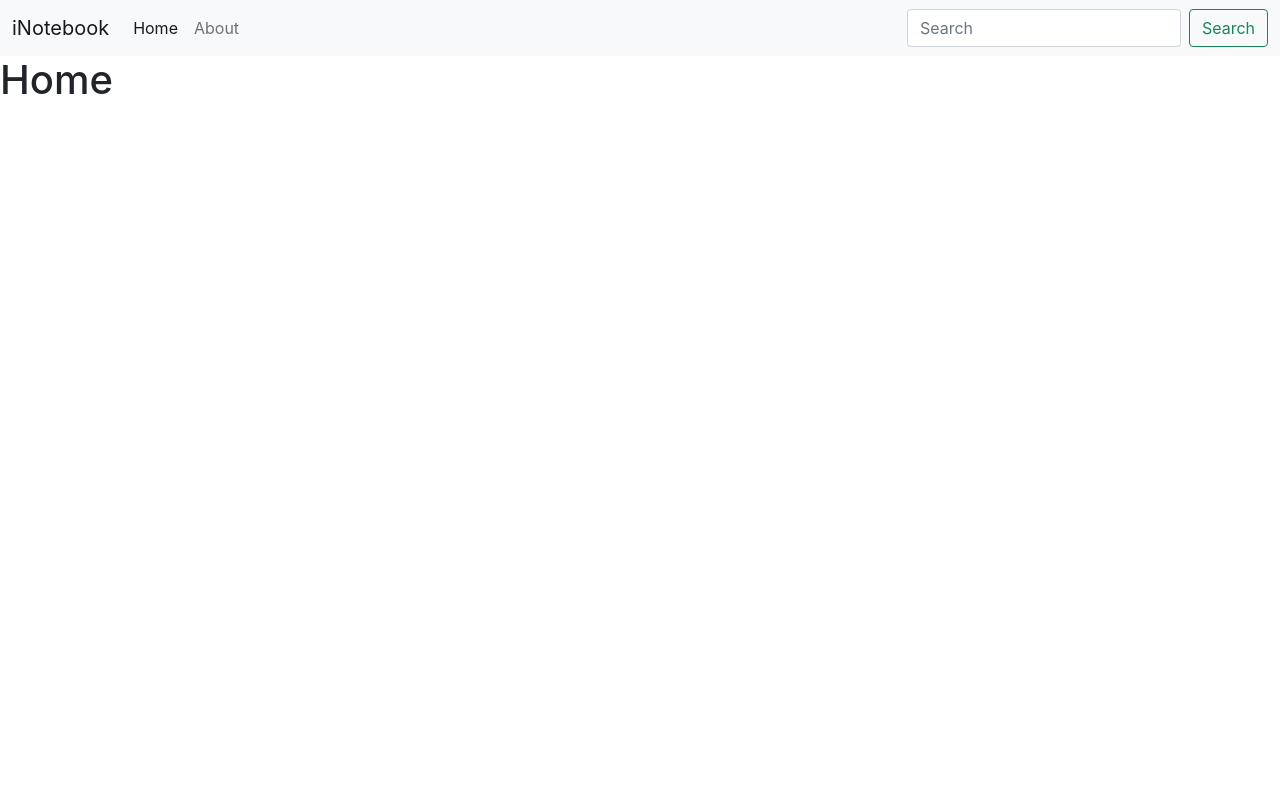
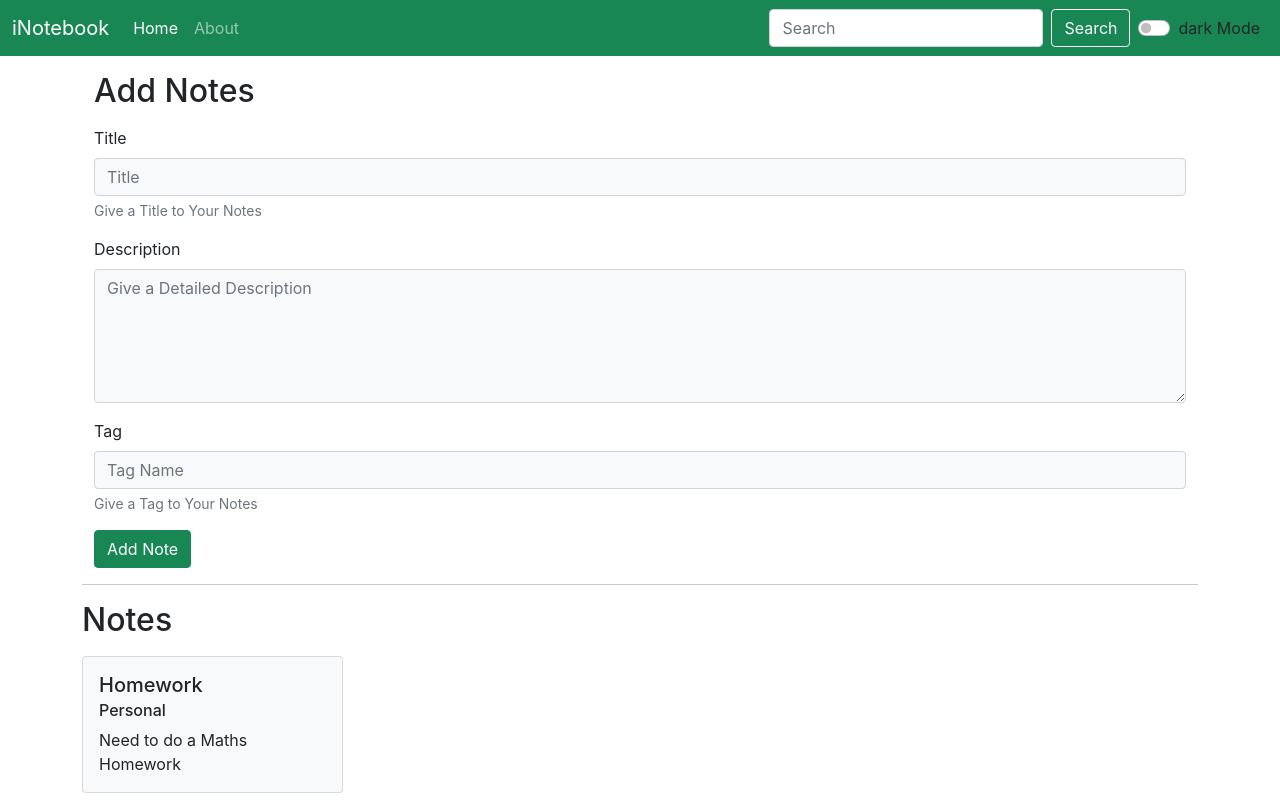
Before and after one commit to teja2004/MERN-Application-FrontEnd, a React (Create React App) app: page / in a window 1280 px wide. Built offline with nearby package versions, Linux system fonts and the light colour scheme.

Commit message:
Commited React UI

```diff
--- a/src/App.js
+++ b/src/App.js
@@ -3,17 +3,51 @@ import Home from "./Components/Home";
 import Navbar from "./Components/Navbar";
 import About from "./Components/About";
 import { BrowserRouter as Router, Routes, Route } from "react-router-dom";
+import NoteState from "./Context/Notes/NoteState";
+import {useState} from "react";
+
 
 function App() {
+  const [mode, setMode] = useState({
+    color : "#000",
+    backgroundColor : "#fff"
+  });
+  const [type,setType] = useState("dark");
+
+  const toggle = () => {
+    console.log("Toggle Color Mode")
+    if (mode.color === "#000"){
+      setMode({
+        color : "#fff",
+        backgroundColor : "#000"
+      })
+      setType("light")
+      document.body.style.color = "#fff";
+      document.body.style.backgroundColor = "#000";
+    }
+    else{
+      setMode({
+        color : "#000",
+        backgroundColor : "#fff"
+      })
+      setType("dark");
+      document.body.style.color = "#000";
+      document.body.style.backgroundColor = "#fff";
+    }
+  }
   return (
     <>
-    <Router>
-      <Navbar />
-      <Routes>
-        <Route exact path="/" element={<Home />}/>
-        <Route exact path="/about" element={<About />} />
-      </Routes>
-    </Router>
+    <NoteState>
+      <Router>
+        <Navbar toggleType={type} toggle={toggle}/>
+        <div className="container">
+        <Routes>
+          <Route exact path="/" element={<Home toggleMode={mode}  toggleType={type}/>}/>
+          <Route exact path="/about" element={<About toggleType={type}/>} />
+        </Routes>
+        </div>
+      </Router>
+    </NoteState>
     </>
   );
 }
--- a/src/Components/About.js
+++ b/src/Components/About.js
@@ -1,9 +1,18 @@
 import React from 'react'
 
-export default function About() {
+export default function About(props) {
   return (
     <>
-        <h1>About</h1>
+    <div className="conatiner my-4">
+    <div class={`p-5 mb-4 bg-${props.toggleType === "dark" ? "light" : "dark"} rounded-3 text-${props.toggleType === "dark" ? "dark" : "light"}`}>
+        <div class="container-fluid py-5">
+        <h1 class="display-5 fw-bold">About iNoteBook</h1>
+        <p class="col-md-8 fs-4">This is Your Notebook , Where You can Assess It by Simply Creating an Account or By Logging In.</p>
+        <p class="col-md-8 fs-4">iNoteBook was Made by Me <q>V Nagateja</q> With the Help of Tutorial of ReactJS by <q><b>Code With Harry</b></q></p>
+        <h1 class="text-end">Thank You<br/>- Nagateja</h1>
+        </div>
+    </div>
+    </div>
     </>
   )
 }
--- a/src/Components/Home.js
+++ b/src/Components/Home.js
@@ -1,9 +1,33 @@
-import React from 'react'
+import React from 'react';
+import Notes from './Notes';
 
-export default function Home() {
+
+export default function Home(props) {
+
   return (
     <>
-        <h1>Home</h1>
+    <div className="container my-3">
+    <h2>Add Notes</h2>
+    <form className="my-3">
+        <div className="mb-3">
+            <label htmlFor="exampleInputTitle" className="form-label">Title </label>
+            <input type="text" className={`form-control bg-${props.toggleType === "dark" ? "light" : "dark"} text-${props.toggleType === "dark" ? "dark" : "light"}`} id="exampleInputTitle" placeholder='Title'/>
+        <div id="Title" className="form-text">Give a Title to Your Notes</div>
+        </div>
+        <div className="mb-3">
+            <label htmlFor="exampleFormControlTextarea1" className="form-label">Description</label>
+            <textarea className={`form-control bg-${props.toggleType === "dark" ? "light" : "dark"} text-${props.toggleType === "dark" ? "dark" : "light"}`} id="exampleFormControlTextarea1" rows="5" placeholder='Give a Detailed Description'></textarea>
+        </div>
+        <div className="mb-3">
+            <label htmlFor="exampleInputTag" className="form-label">Tag</label>
+            <input type="text" className={`form-control bg-${props.toggleType === "dark" ? "light" : "dark"} text-${props.toggleType === "dark" ? "dark" : "light"}`} id="exampleInputTag" placeholder='Tag Name'/>
+            <div id="Tag" className="form-text">Give a Tag to Your Notes</div>
+        </div>
+        <button type="submit" className={`btn btn-${props.toggleType === "dark" ? "success" : "danger"}`}>Add Note</button>
+    </form>
+    </div>
+    <hr/>
+    <Notes styleType={props.toggleMode} toggleType={props.toggleType}/>
     </>
   )
 }
--- a/src/Components/Navbar.js
+++ b/src/Components/Navbar.js
@@ -1,10 +1,16 @@
-import React from 'react'
+import React , {useEffect} from 'react'
 import {Link,Outlet} from "react-router-dom";
+import { useLocation } from 'react-router-dom';
 
-export default function Navbar() {
+export default function Navbar(props) {
+    let location = useLocation();
+
+    useEffect(() => {
+        console.log("User is Currently  at : " + location.pathname);
+    }, [location]);
   return (
     <>
-    <nav className="navbar navbar-expand-lg navbar-light bg-light">
+    <nav className={`navbar navbar-expand-lg navbar-${props.toggleType === "dark" ? "dark" : "light"} bg-${props.toggleType === "dark" ? "success" : "danger"}`}>
         <div className="container-fluid">
         <Link className="navbar-brand" to="/">iNotebook</Link>
         <button className="navbar-toggler" type="button" data-bs-toggle="collapse" data-bs-target="#navbarSupportedContent" aria-controls="navbarSupportedContent" aria-expanded="false" aria-label="Toggle navigation">
@@ -13,16 +19,21 @@ export default function Navbar() {
         <div className="collapse navbar-collapse" id="navbarSupportedContent">
         <ul className="navbar-nav me-auto mb-2 mb-lg-0">
             <li className="nav-item">
-            <Link className="nav-link active" aria-current="page" to="/">Home</Link>
+            <Link className={`nav-link ${location.pathname === '/' ? 'active' : ''}`} aria-current="page" to="/">Home</Link>
             </li>
             <li className="nav-item">
-            <Link className="nav-link" to="/about">About</Link>
+            <Link className={`nav-link ${location.pathname === '/about' ? 'active' : ''}`} to="/about">About</Link>
             </li>
         </ul>
+
         <form className="d-flex">
             <input className="form-control me-2" type="search" placeholder="Search" aria-label="Search"/>
-            <button className="btn btn-outline-success" type="submit">Search</button>
+            <button className={`btn btn-outline-${props.toggleType === "dark" ? "light" : "dark"}`} type="submit">Search</button>
         </form>
+        <div className="form-check form-switch mx-2 my-2">
+                <label className={`form-check-label text-${props.toggleType === "dark" ? "dark" : "light"}`} htmlFor="flexSwitchCheckDefault">{props.toggleType} Mode</label>
+                <input className="form-check-input" type="checkbox" id="flexSwitchCheckDefault" onChange={props.toggle}/>
+        </div>
         </div>
         </div>
     </nav>
--- /dev/null
+++ b/src/Components/NoteItem.js
@@ -0,0 +1,18 @@
+import React from 'react'
+
+export default function NoteItem(props) {
+    const {note} = props;
+  return (
+    <>
+    <div className="col-md-3 my-2">
+    <div className={`card bg-${props.toggleType === "dark" ? "light" : "dark"} text-${props.toggleType === "dark" ? "dark" : "light"}`} style={props.styleType}>
+        <div className="card-body">
+        <h5 className="card-title">{note.title}</h5>
+        <h6 className="card-subtitle mb-2 active">{note.tag}</h6>
+        <p className="card-text">{note.description}</p>
+        </div>
+    </div>
+    </div>
+    </>
+  )
+}
--- /dev/null
+++ b/src/Components/Notes.js
@@ -0,0 +1,18 @@
+import React , {useContext} from 'react'
+import noteContext from '../Context/Notes/NoteContext';
+import NoteItem from './NoteItem';
+
+export default function Notes(props) {
+    const context = useContext(noteContext);
+    const {notes} = context; // Destructing the context.
+  return (
+    <>
+        <div className="row my-2">
+            <h2 className="text-start">Notes</h2>
+            {notes.map((note)=>{
+                return <NoteItem toggleType={props.toggleType} styleType={props.styleType} key={note._id} note={note}/>
+            })}
+        </div>
+    </>
+  )
+}
--- /dev/null
+++ b/src/Context/Notes/NoteContext.js
@@ -0,0 +1,3 @@
+import { createContext } from "react";
+const noteContext = createContext();
+export default noteContext;
--- /dev/null
+++ b/src/Context/Notes/NoteState.js
@@ -0,0 +1,27 @@
+import  NoteContext from "./NoteContext";
+import { useState } from "react";
+
+const NoteState = (props) =>
+{
+    const notesInitial = [
+        {
+          "_id": "62e2c6668fd2251223fa5e6a",
+          "user": "62e15f1603de8267b722e96c",
+          "title": "Homework",
+          "description": "Need to do a Maths Homework",
+          "tag": "Personal",
+          "date": "2022-07-28T17:24:54.462Z",
+          "__v": 0
+        }
+      ]
+
+      const [notes, setNotes] = useState(notesInitial)
+
+    return (
+        <NoteContext.Provider value={{notes,setNotes}}>
+            {props.children}
+        </NoteContext.Provider>
+    );
+}
+
+export default NoteState;
```
